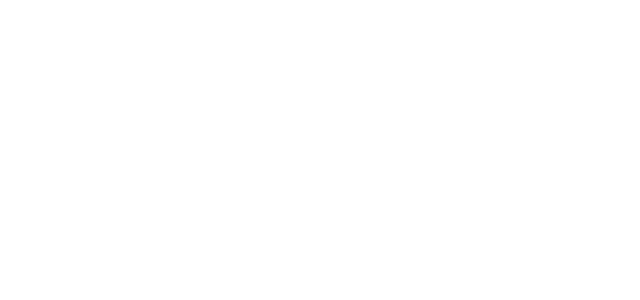
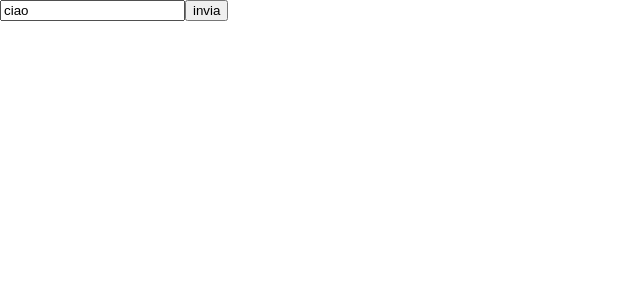
Before and after one commit to AngeloDalo/angular, an Angular app in the folder primo-progetto/: page / in a window 1280 px wide. Shown: the top 300 px of the page, without its empty margins (0-640 px from the left). Built offline with nearby package versions, Linux system fonts and the light colour scheme.

Commit message:
Variabili template

```diff
--- a/primo-progetto/src/app/app.component.html
+++ b/primo-progetto/src/app/app.component.html
@@ -74,3 +74,7 @@
 
 <!--CHILD TO PARENT-->
 <!-- <app-prova (mandaDatiEvento)="onRiceviDati($event)"></app-prova> -->
+
+<!--VARIABILE TEMPLATE-->
+<input #inputSaluti value="ciao">
+<button (click)="onClick3()">invia</button>
--- a/primo-progetto/src/app/app.component.ts
+++ b/primo-progetto/src/app/app.component.ts
@@ -1,11 +1,11 @@
-import { Component } from '@angular/core';
+import { AfterViewInit, Component, ElementRef, OnInit, ViewChild } from '@angular/core';
 
 @Component({
   selector: 'app-root',
   templateUrl: './app.component.html',
   styleUrls: ['./app.component.css']
 })
-export class AppComponent {
+export class AppComponent implements AfterViewInit {
   title = 'prova-angular';
   isVisible = true;
   numero = 3;
@@ -16,8 +16,18 @@ export class AppComponent {
     {nome: "marco", cognome: "verde", isOnline: false},
   ]
 
+  //VARIABILE TEMPLATE
+  //inputSaluti si chiama valoreInput
+  @ViewChild('inputSaluti') valoreInput!: ElementRef<HTMLInputElement>
+  ngAfterViewInit(): void {
+    console.log(this.valoreInput.nativeElement.value)
+  }
+  onClick3(){
+    console.log(this.valoreInput.nativeElement.value)
+  }
+
   //Se avessi messo e: any potevo evitare HTMLInputElement, ho fatto un casting
-  onInput(e: Event){
+  onInput(e: Event): void{
     this.title = ((<HTMLInputElement>e.target).value);
   }
 
```
Also changed, not shown: 2 other files (tests, documents, lock files or other folders).
